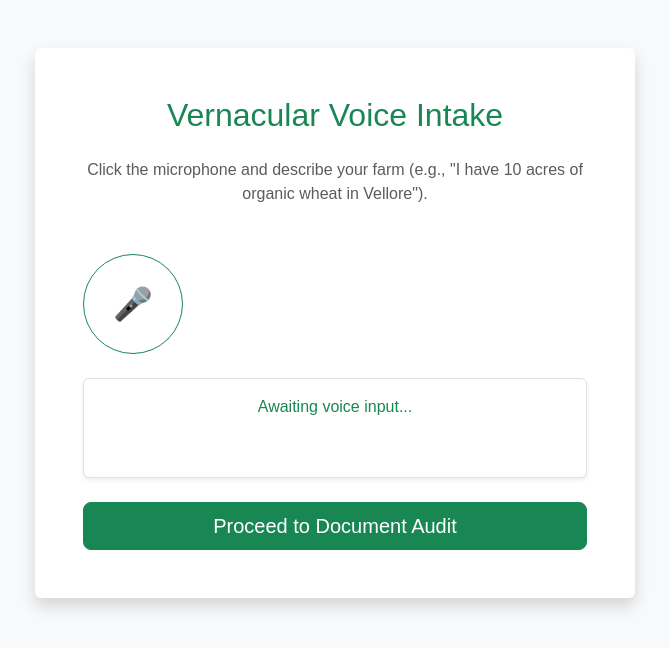
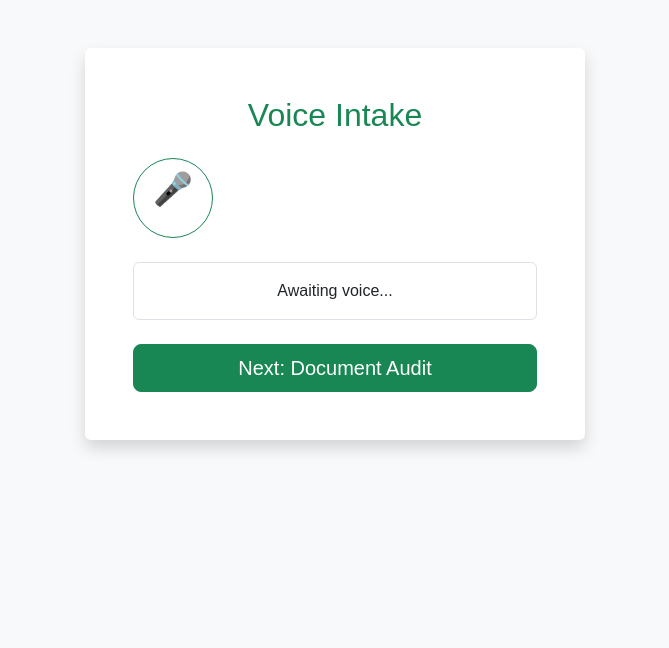
Before and after one commit to TM1476/AgriFin, a Flask app: page /onboarding in a window 1280 px wide. Shown: the part 56-704 px from the top of the page, without its empty margins (305-974 px from the left). Run offline with Flask 3, Linux system fonts and the light colour scheme.

Commit message:
Update onboarding.html

```diff
--- a/templates/onboarding.html
+++ b/templates/onboarding.html
@@ -1,7 +1,7 @@
 <!DOCTYPE html>
 <html>
 <head>
-    <title>Voice Intake | AgriFin AI</title>
+    <title>Voice Intake - AgriFin AI</title>
     <link rel="stylesheet" href="https://cdn.jsdelivr.net/npm/bootstrap@5.3.2/dist/css/bootstrap.min.css">
     <link rel="stylesheet" href="{{ url_for('static', filename='css/style.css') }}">
 </head>
@@ -9,36 +9,23 @@
     <nav class="navbar navbar-dark bg-success mb-5">
         <div class="container"><a class="navbar-brand" href="/">🌾 AgriFin AI Assistant</a></div>
     </nav>
-
     <div class="container text-center">
-        <div class="card shadow border-0 p-5 mx-auto" style="max-width: 600px;">
-            <h2 class="text-success mb-4">Vernacular Voice Intake</h2>
-            <p class="text-muted mb-5">Click the microphone and describe your farm (e.g., "I have 10 acres of organic wheat in Vellore").</p>
-
-            <div id="mic-btn" class="btn btn-outline-success rounded-circle p-4 mb-4" style="width: 100px; height: 100px; display: inline-flex; align-items: center; justify-content: center; font-size: 2rem; cursor: pointer;">
-                🎤
-            </div>
-
-            <div id="v-out" class="p-3 bg-white border rounded mb-4 shadow-sm italic text-success min-vh-10" style="min-height: 100px;">
-                Awaiting voice input...
-            </div>
-
-            <a href="/audit" class="btn btn-success btn-lg w-100">Proceed to Document Audit</a>
+        <div class="card shadow p-5 mx-auto" style="max-width: 500px;">
+            <h2 class="text-success mb-4">Voice Intake</h2>
+            <div id="mic-btn" class="btn btn-outline-success rounded-circle mb-4" style="width: 80px; height: 80px; font-size: 2rem; cursor: pointer;">🎤</div>
+            <div id="v-out" class="p-3 bg-white border rounded mb-4 italic">Awaiting voice...</div>
+            <a href="/audit" class="btn btn-success btn-lg w-100">Next: Document Audit</a>
         </div>
     </div>
-
     <script>
         const mic = document.getElementById('mic-btn');
         mic.onclick = () => {
             const SpeechRec = window.SpeechRecognition || window.webkitSpeechRecognition;
             const rec = new SpeechRec();
             rec.start();
-            mic.classList.add('bg-success', 'text-white');
-            mic.innerText = "Listening...";
-
+            mic.innerText = "⏳";
             rec.onresult = (e) => {
-                document.getElementById('v-out').innerText = `AI TRANSCRIPT: ${e.results[0][0].transcript}`;
-                mic.classList.remove('bg-success', 'text-white');
+                document.getElementById('v-out').innerText = `PARSED: ${e.results[0][0].transcript}`;
                 mic.innerText = "🎤";
             };
         };
```
